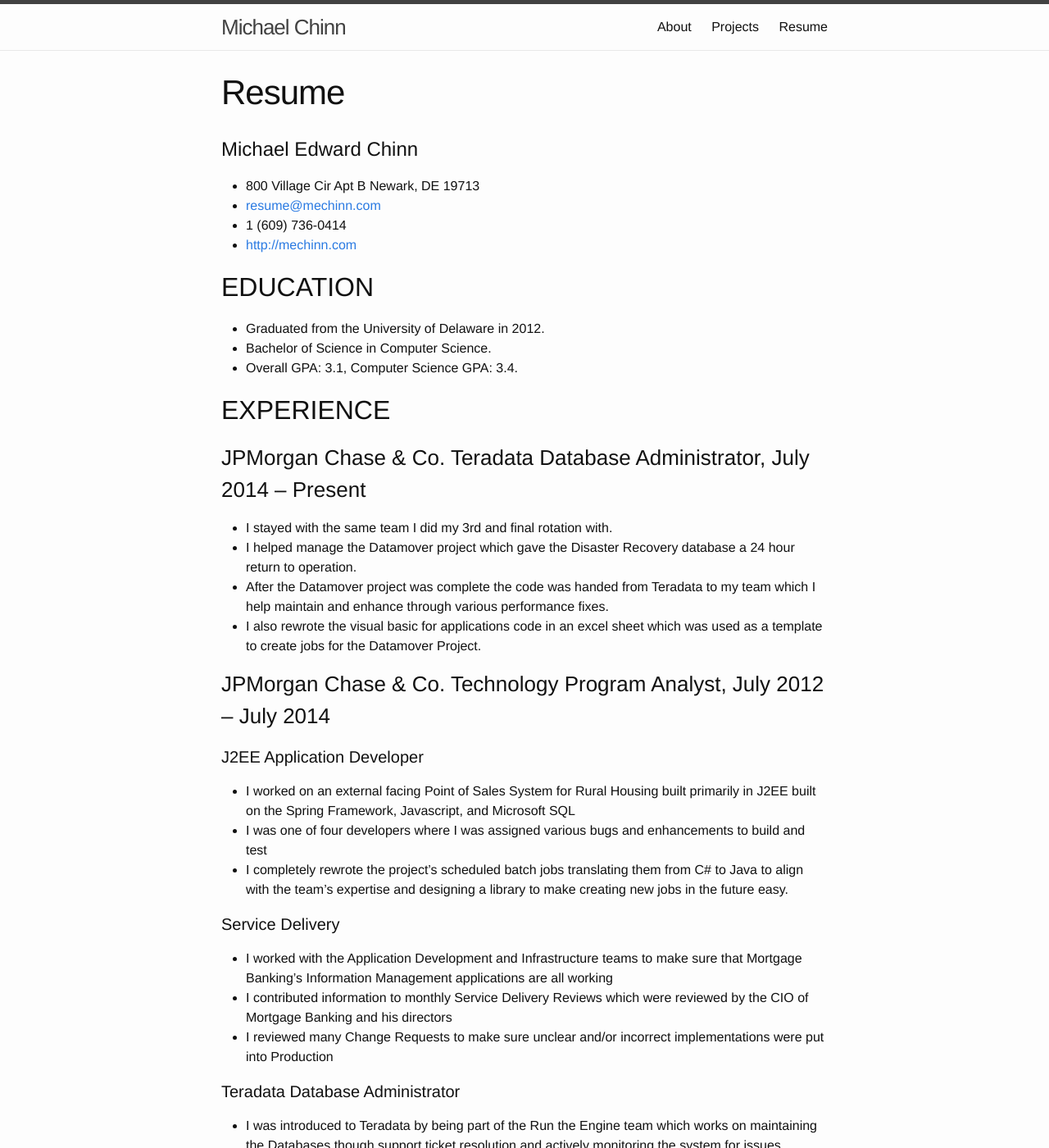
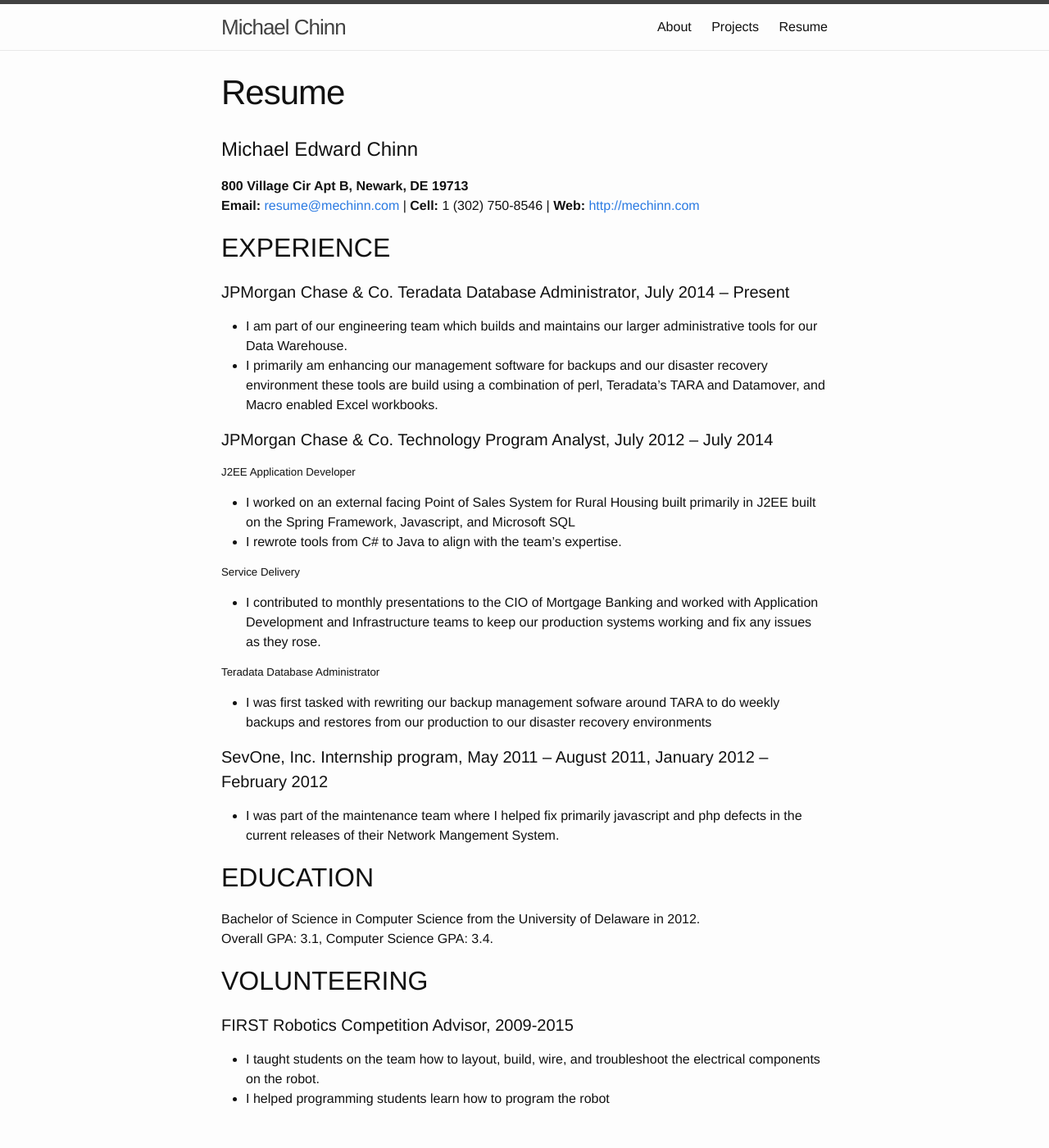
Before and after one commit to mechinn/mechinn.github.io, a Jekyll site: the page built from resume.md, in a window 1280 px wide and 1400 px high. Shown: the whole window at 82% size. Built offline with Jekyll 4.4.1, drawn with Linux system fonts in a browser that asks for light colours; some of the changed text lies outside the part shown.

Commit message:
updated cell and format

```diff
--- a/resume.md
+++ b/resume.md
@@ -7,54 +7,40 @@
 
 # Michael Edward Chinn
 
-- 800 Village Cir Apt B
-Newark, DE 19713
-- [resume@mechinn.com](mailto:resume@mechinn.com)
-- 1 (609) 736-0414
-- [http://mechinn.com](http://mechinn.com)
+**800 Village Cir Apt B, Newark, DE 19713**
+**Email:** [resume@mechinn.com](mailto:resume@mechinn.com) \| **Cell:** 1 (302) 750-8546 \| **Web:** [http://mechinn.com](http://mechinn.com)
+
+## EXPERIENCE
+
+#### JPMorgan Chase & Co. Teradata Database Administrator, July 2014 – Present
+
+- I am part of our engineering team which builds and maintains our larger administrative tools for our Data Warehouse.
+- I primarily am enhancing our management software for backups and our disaster recovery environment these tools are build using a combination of perl, Teradata's TARA and Datamover, and Macro enabled Excel workbooks.
+
+#### JPMorgan Chase & Co. Technology Program Analyst, July 2012 – July 2014
+
+##### J2EE Application Developer
+- I worked on an external facing Point of Sales System for Rural Housing built primarily in J2EE built on the Spring Framework, Javascript, and Microsoft SQL
+- I rewrote tools from C# to Java to align with the team's expertise.
+
+##### Service Delivery
+- I contributed to monthly presentations to the CIO of Mortgage Banking and worked with Application Development and Infrastructure teams to keep our production systems working and fix any issues as they rose.
+
+##### Teradata Database Administrator
+- I was first tasked with rewriting our backup management sofware around TARA to do weekly backups and restores from our production to our disaster recovery environments
+
+#### SevOne, Inc. Internship program, May 2011 – August 2011, January 2012 – February 2012
+
+- I was part of the maintenance team where I helped fix primarily javascript and php defects in the current releases of their Network Mangement System.
 
 ## EDUCATION
 
-- Graduated from the University of Delaware in 2012.
-- Bachelor of Science in Computer Science.
-- Overall GPA: 3.1, Computer Science GPA: 3.4.
-
-## EXPERIENCE
-
-### JPMorgan Chase & Co. Teradata Database Administrator, July 2014 – Present
-
-- I stayed with the same team I did my 3rd and final rotation with.
-- I helped manage the Datamover project which gave the Disaster Recovery database a 24 hour return to operation.
-- After the Datamover project was complete the code was handed from Teradata to my team which I help maintain and enhance through various performance fixes.
-- I also rewrote the visual basic for applications code in an excel sheet which was used as a template to create jobs for the Datamover Project.
-
-### JPMorgan Chase & Co. Technology Program Analyst, July 2012 – July 2014
-
-#### J2EE Application Developer
-- I worked on an external facing Point of Sales System for Rural Housing built primarily in J2EE built on the Spring Framework, Javascript, and Microsoft SQL
-- I was one of four developers where I was assigned various bugs and enhancements to build and test
-- I completely rewrote the project's scheduled batch jobs translating them from C# to Java to align with the team's expertise and designing a library to make creating new jobs in the future easy.
-
-#### Service Delivery
-- I worked with the Application Development and Infrastructure teams to make sure that Mortgage Banking's Information Management applications are all working
-- I contributed information to monthly Service Delivery Reviews which were reviewed by the CIO of Mortgage Banking and his directors
-- I reviewed many Change Requests to make sure unclear and/or incorrect implementations were put into Production
-
-#### Teradata Database Administrator
-- I was introduced to Teradata by being part of the Run the Engine team which works on maintaining the Databases though support ticket resolution and actively monitoring the system for issues.
-- I was then moved to a new Engineering Team where I was first tasked with rewriting the Backup solution around TARA for the Production Database
-- I was then tasked with creating a process and automating as much as possible to restore the full backups of the database that were done once a week and restore them into the Disaster Recovery environment as a temporary process until the project that was creating a 24 hour SLA process to keep DR in sync using Unity Datamover.
-
-### SevOne, Inc. Internship program, May 2011 – August 2011, January 2012 – February 2012
-
-- Of the 50 total developers, I and a handful of others were part of the maintenance team where we went through code currently on customers' servers and fixed problems and made improvements.
-- On the job I learned advanced uses of HTML, PHP, Javascript, JQuery, AJAX and JSON.
-- I worked on many high priority defects which were hot-patched on customer’s products.
+Bachelor of Science in Computer Science from the University of Delaware in 2012.
+Overall GPA: 3.1, Computer Science GPA: 3.4.
 
 ## VOLUNTEERING
 
-### FIRST Robotics Competition Advisor, January 2009-Present
+#### FIRST Robotics Competition Advisor, 2009-2015
 
-- I help new students learn the basics about the FIRST Robotics Competition.
-- I teach students on the team layout, build, wire and troubleshoot the electrical components on the robot.
-- I help students learn how to program the robot so it will function for competition.
+- I taught students on the team how to layout, build, wire, and troubleshoot the electrical components on the robot.
+- I helped programming students learn how to program the robot
```
